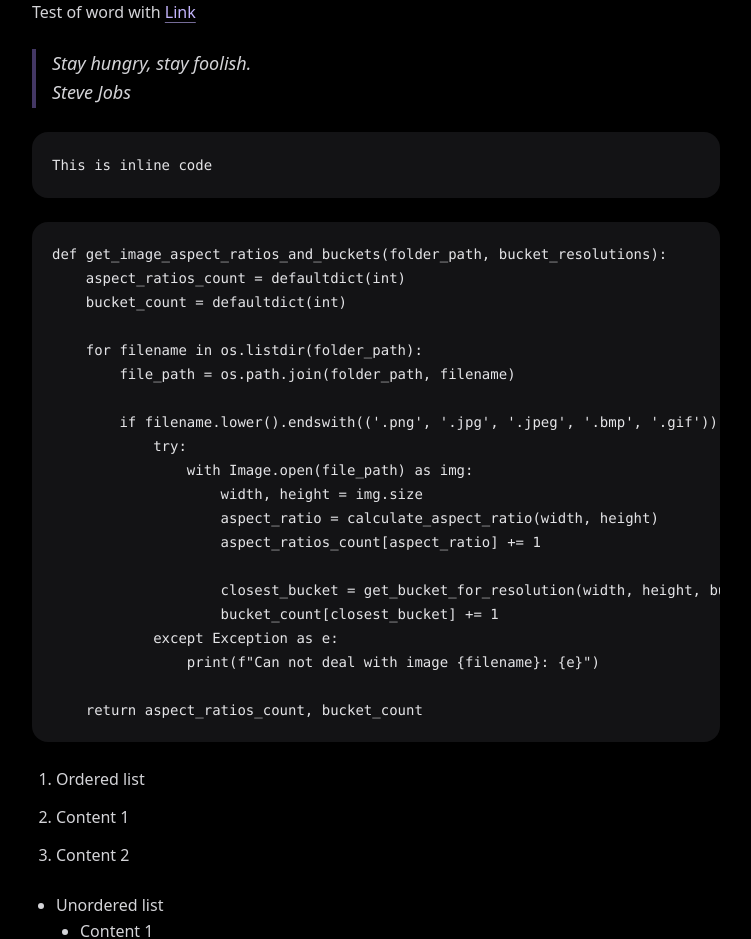
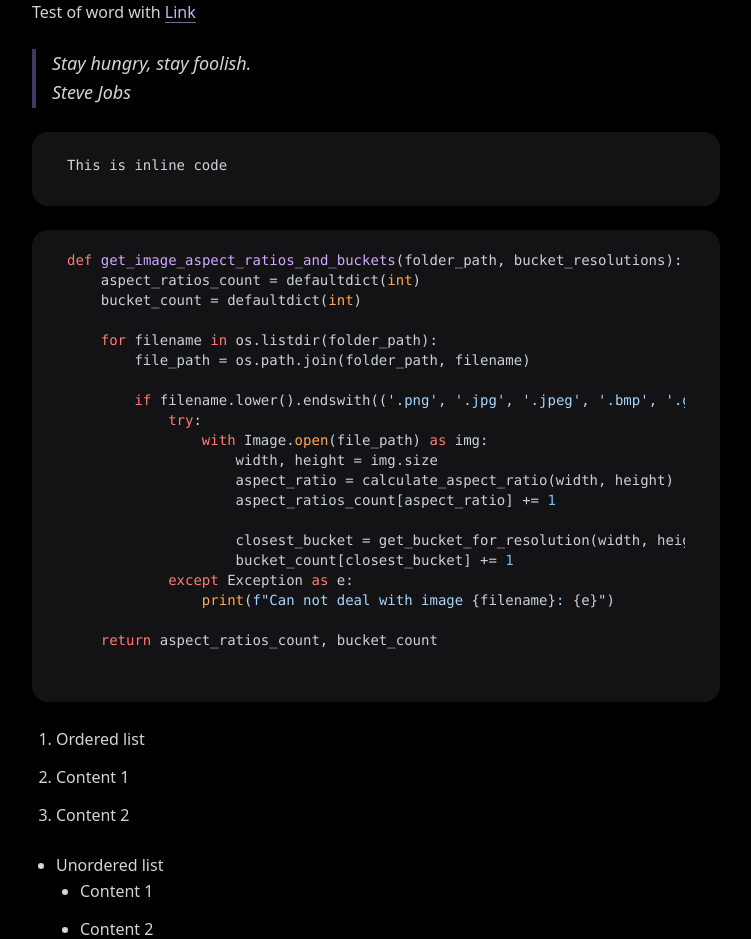
Before and after one commit to A1yCE005/Blog_Alpha, a Next.js app: page /posts/test in a window 1280 px wide. Shown: the part 560-1499 px from the top of the page, without its empty margins (264-1015 px from the left). Built offline with nearby package versions, Linux system fonts and the light colour scheme.

Commit message:
Improve code block scrollbar spacing

```diff
--- a/app/globals.css
+++ b/app/globals.css
@@ -1,3 +1,19 @@
+@import "highlight.js/styles/github-dark.css";
+
+.page-content pre code.hljs,
+article pre code.hljs,
+pre code.hljs {
+  background: transparent;
+  border: none;
+  box-shadow: none;
+  display: block;
+  padding: 0 0 1.5rem;
+}
+
+article pre {
+  scrollbar-gutter: stable both-edges;
+}
+
 @tailwind base;
 @tailwind components;
 @tailwind utilities;
--- a/components/PostPageContent.tsx
+++ b/components/PostPageContent.tsx
@@ -8,6 +8,7 @@ import type { Components } from "react-markdown";
 import remarkGfm from "remark-gfm";
 import remarkMath from "remark-math";
 import rehypeKatex from "rehype-katex";
+import rehypeHighlight from "rehype-highlight";
 
 import type { PostContent } from "@/lib/posts";
 import { usePrefersReducedMotion } from "@/hooks/usePrefersReducedMotion";
@@ -73,8 +74,11 @@ const markdownComponents: Components = {
       );
     }
     return (
-      <pre className="overflow-x-auto rounded-2xl bg-zinc-900/80 p-5" data-language={language}>
-        <code className="text-sm text-zinc-200" {...props}>
+      <pre
+        className="overflow-x-auto rounded-2xl bg-zinc-900/80 px-5 pb-7 pt-5"
+        data-language={language}
+      >
+        <code className={`text-sm ${className ?? ""}`} {...props}>
           {children}
         </code>
       </pre>
@@ -188,7 +192,7 @@ export function PostPageContent({ post }: PostPageContentProps) {
             <ReactMarkdown
               components={markdownComponents}
               remarkPlugins={[remarkGfm, remarkMath]}
-              rehypePlugins={[rehypeKatex]}
+              rehypePlugins={[rehypeKatex, rehypeHighlight]}
             >
               {post.content}
             </ReactMarkdown>
--- a/package.json
+++ b/package.json
@@ -12,11 +12,13 @@
     "@vercel/speed-insights": "^1.2.0",
     "framer-motion": "^11.0.0",
     "gray-matter": "^4.0.3",
+    "highlight.js": "^11.11.1",
     "katex": "^0.16.25",
     "next": "14.2.5",
     "react": "18.3.1",
     "react-dom": "18.3.1",
     "react-markdown": "^10.1.0",
+    "rehype-highlight": "^7.0.2",
     "rehype-katex": "^7.0.1",
     "remark-gfm": "^4.0.1",
     "remark-math": "^6.0.0"
```
Also changed, not shown: 1 other file (tests, documents, lock files or other folders).
